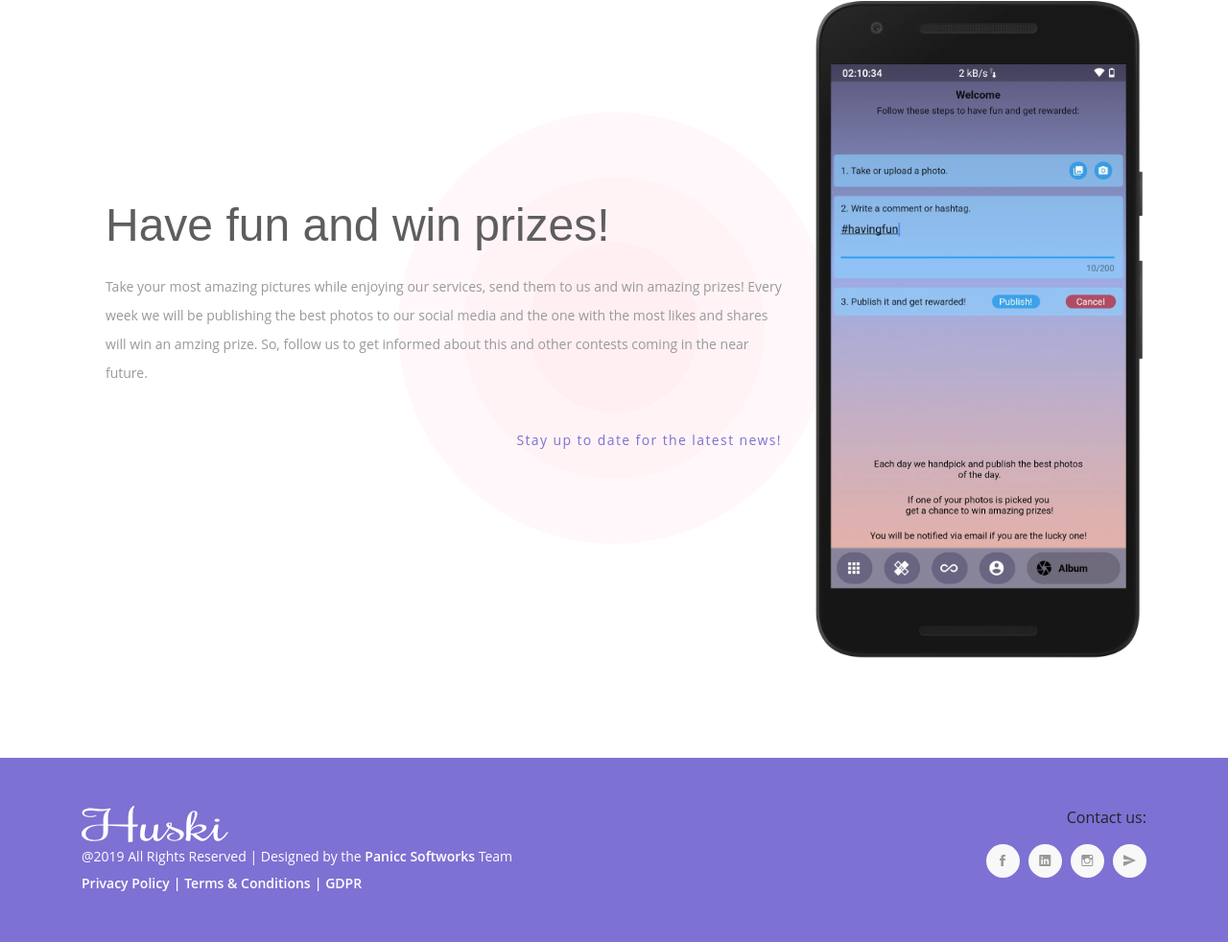
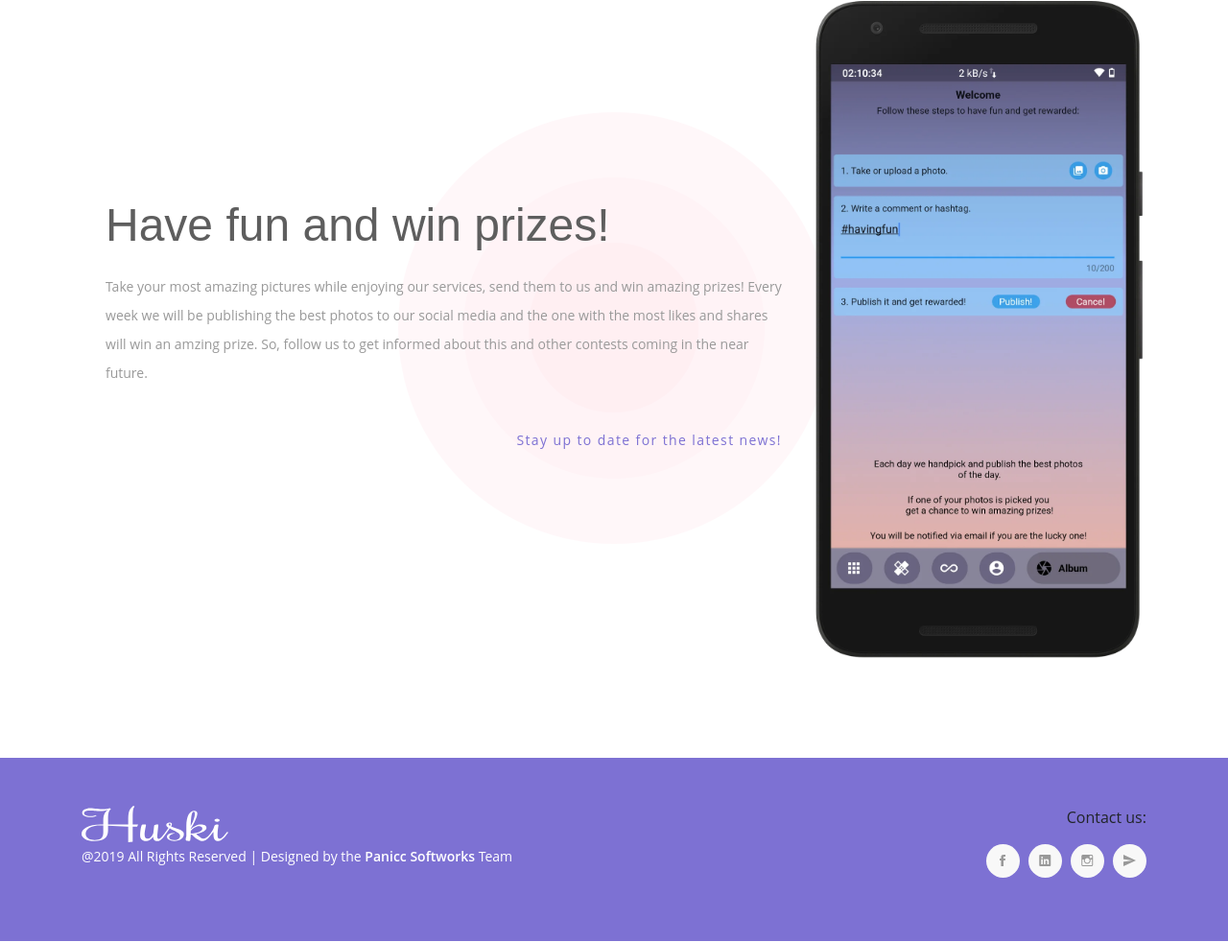
Before and after one commit to panicc-softworks/huski-site, a plain HTML site: page index.html in a window 1280 px wide. Shown: the part 4722-5704 px from the top of the page at 96% size. Drawn offline with nearby package versions, Linux system fonts and the light colour scheme; some packages are replaced by stand-ins of ours; a script that the page names is missing; files whose address does not match are found by name.

Commit message:
temp disable gdpr

```diff
--- a/index.html
+++ b/index.html
@@ -710,9 +710,9 @@
             </p>
 		  </div>
 		  <div class="copyright">
-				<a href="privacy.html">Privacy Policy</a> <a> | </a>
+				<!-- <a href="privacy.html">Privacy Policy</a> <a> | </a>
 				<a href="terms.html">Terms & Conditions</a> <a> | </a>
-				<a href="gdpr.html">GDPR</a>
+				<a href="gdpr.html">GDPR</a> -->
 		  </div>
         </div>
         <div class="col-lg-6 text-lg-right">
```
